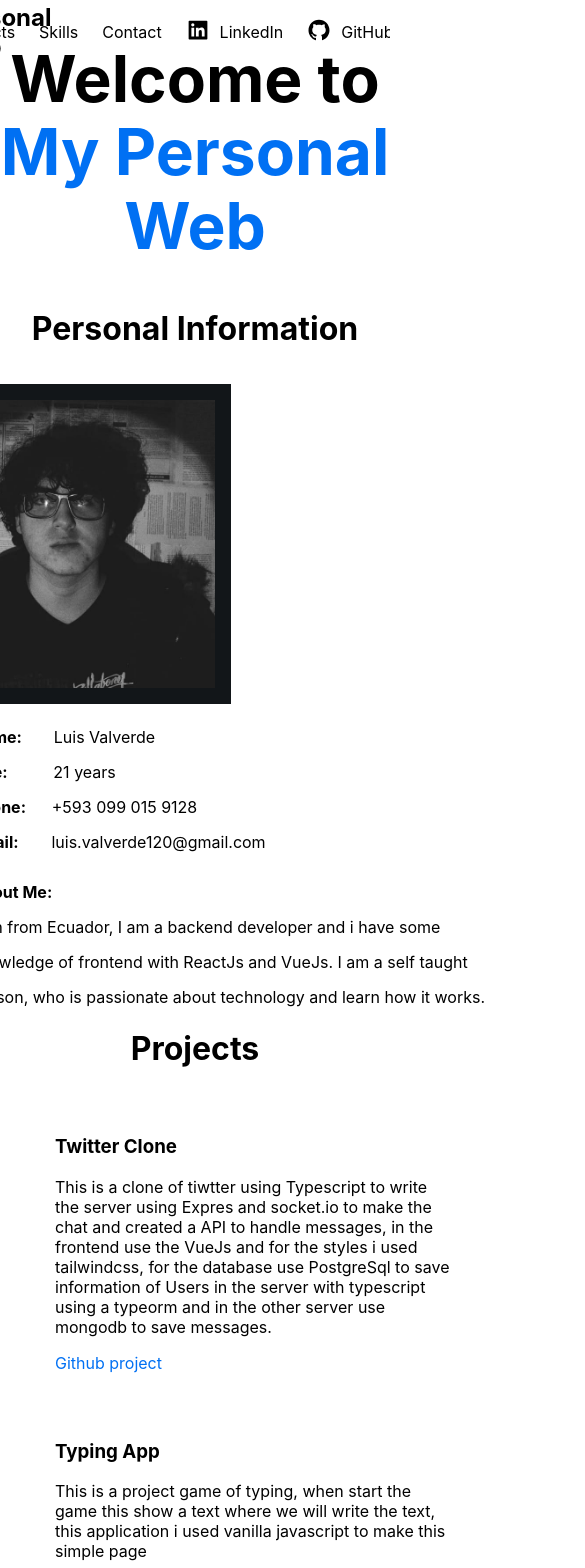
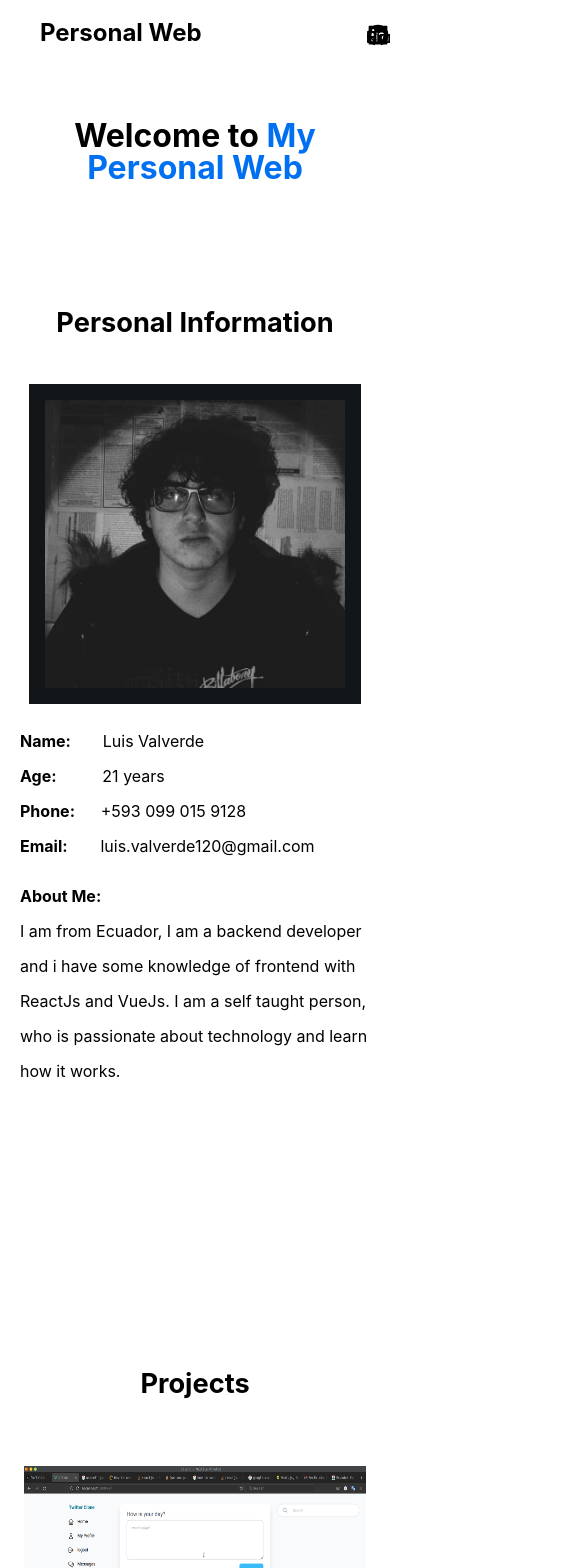
Before and after one commit to luisvalverd/personal-page, a Next.js app: page / in a window 390 px wide. Shown: the top 1568 px of the page, 585 px wide, since content can reach past the window. Built offline with nearby package versions, Linux system fonts and the light colour scheme.

Commit message:
make responsive web

```diff
--- a/components/navbar.tsx
+++ b/components/navbar.tsx
@@ -1,7 +1,7 @@
-import React from "react";
+import React, { useRef, useState, useEffect } from "react";
 import Link from "next/link";
 import styles from "../styles/Navbar.module.css"
-import { AiFillGithub, AiFillLinkedin } from "react-icons/ai";
+import { AiFillGithub, AiFillLinkedin, AiOutlineMenu } from "react-icons/ai";
 
 interface Props {
   background?: string;
@@ -10,7 +10,51 @@ interface Props {
   refProjects?: React.RefObject<HTMLDivElement>;
 }
 
+
 const Navbar: React.FC<Props> = (props: Props) => {
+  const [listStyles, setListStyles] = useState<any>({});
+  const [dropBox, setDropbox] = useState<any>("none");
+  const [links, setLinks] = useState<any>("flex");
+  const [linksDropBox, setLinksDropBox] = useState<any>("none");
+
+  useEffect(() => {
+    if (screen.width <= 660) {
+      setDropbox("visible");
+      setLinks("none");
+    }
+    if (screen.width > 660) {
+      setDropbox("hidden");
+      setLinks("flex");
+    }
+  }, [])
+
+  useEffect(() => {
+
+    const handleDropbox = () => {
+      if (screen.width <= 660) {
+        setDropbox("visible");
+        setLinks("none");
+      }
+      if (screen.width > 660) {
+        setDropbox("hidden");
+        setLinks("flex");
+      }
+    }
+
+    window.addEventListener("resize", handleDropbox);
+
+    return () => {
+      window.removeEventListener("resize", handleDropbox);
+    }
+  })
+
+  const btnDropbox = () => {
+    if (linksDropBox === "none") {
+      setLinksDropBox("flex");
+    } else {
+      setLinksDropBox("none");
+    }
+  }
 
   const btnContact = () => {
     props.refContact.current?.scrollIntoView({ behavior: "smooth" });
@@ -25,7 +69,7 @@ const Navbar: React.FC<Props> = (props: Props) => {
   }
 
   return (
-    <div className={styles.navbar}>
+    <div className={styles.navbar} >
       <div className={props.background}></div>
       <div className={styles.title_navbar} >
         <Link className={styles.title} href="/"><span>Personal Web</span></Link>
@@ -33,23 +77,94 @@ const Navbar: React.FC<Props> = (props: Props) => {
       <div className={styles.links_list}>
         <ul>
 
-          <li className={styles.link}>
+          <li className={styles.dropbox} style={{ visibility: dropBox }}>
+            <button onClick={btnDropbox}>
+              <AiOutlineMenu className={styles.dropbox_icon}></AiOutlineMenu>
+            </button>
+
+            <ul className={styles.dropBox_list} style={{
+              position: 'fixed',
+              right: '10px',
+              top: '4rem',
+              width: "10rem",
+              display: linksDropBox,
+              flexDirection: "column",
+              background: "#0070f3",
+              padding: "0",
+              justifyContent: "left",
+              height: "13rem",
+            }}>
+
+              <li className={styles.link}>
+                <Link href="/">Home</Link>
+              </li>
+
+              <li className={styles.link}>
+                <a onClick={btnProjects}>Projects</a>
+              </li>
+
+              <li className={styles.link}>
+                <a onClick={btnSkill}>Skills</a>
+              </li>
+
+              <li className={styles.link}>
+                <a onClick={btnContact}>Contact</a>
+              </li>
+
+              <li className={styles.link} >
+
+                <Link href="https://www.linkedin.com/in/luis-valverde-102653216" passHref>
+                  <a target="_blanck">
+
+                    <div className={styles.item_icon}>
+                      <AiFillLinkedin className={styles.icons}></AiFillLinkedin>
+                    </div>
+
+                    <span>
+                      LinkedIn
+                    </span>
+
+                  </a>
+                </Link>
+
+              </li>
+              <li className={styles.link}>
+
+                <Link href="https://github.com/luisvalverd" passHref>
+
+                  <a target="_blank">
+                    <div className={styles.item_icon}>
+                      <AiFillGithub className={styles.icons}></AiFillGithub>
+                    </div>
+
+                    <span>
+                      GitHub
+                    </span>
+                  </a>
+
+                </Link>
+
+              </li>
+            </ul>
+          </li>
+
+          <li className={styles.link} style={{ display: links }}>
             <Link href="/">Home</Link>
           </li>
 
-          <li className={styles.link}>
+          <li className={styles.link} style={{ display: links }}>
             <a onClick={btnProjects}>Projects</a>
           </li>
 
-          <li className={styles.link}>
+          <li className={styles.link} style={{ display: links }}>
             <a onClick={btnSkill}>Skills</a>
           </li>
 
-          <li className={styles.link}>
+          <li className={styles.link} style={{ display: links }}>
             <a onClick={btnContact}>Contact</a>
           </li>
 
-          <li className={styles.link}>
+          <li className={styles.link} style={{ display: links }}>
 
             <Link href="https://www.linkedin.com/in/luis-valverde-102653216" passHref>
               <a target="_blanck">
@@ -66,7 +181,7 @@ const Navbar: React.FC<Props> = (props: Props) => {
             </Link>
 
           </li>
-          <li className={styles.link}>
+          <li className={styles.link} style={{ display: links }}>
 
             <Link href="https://github.com/luisvalverd" passHref>
 
--- a/components/projects.tsx
+++ b/components/projects.tsx
@@ -8,7 +8,7 @@ import Link from "next/link";
 
 const Projects: React.FC = () => {
   return (
-    <div>
+    <div className={styles.projects}>
       <h1 className={styles.title_projects}>Projects</h1>
       <ul className={styles.project_list}>
         <li className={styles.project_item}>
@@ -18,7 +18,7 @@ const Projects: React.FC = () => {
           </div>
           <div className={styles.projects_body}>
 
-            <div>
+            <div className={styles.title}>
               <h3>Twitter Clone</h3>
             </div>
             <div className={styles.projects_description}>
@@ -42,16 +42,18 @@ const Projects: React.FC = () => {
           </div>
           <div className={styles.projects_body}>
 
-            <div>
+            <div className={styles.title}>
               <h3>Typing App</h3>
             </div>
-            <p className={styles.projects_description}>
+            <div className={styles.projects_description}>
+              <p >
                 This is a project game of typing, when start the game this show a text where we will write the text,
                 this application i used vanilla javascript to make this simple page
               </p>
               <Link href="https://github.com/luisvalverd/typing-game" passHref>
                 <a className={styles.project_link} target="_blank">Github project</a>
               </Link>
+            </div>
 
           </div>
 
@@ -63,17 +65,18 @@ const Projects: React.FC = () => {
           </div>
           <div className={styles.projects_body}>
 
-            <div>
+            <div className={styles.title}>
               <h3>Agenda de Contactos</h3>
             </div>
-            <p className={styles.projects_description}>
+            <div className={styles.projects_description}>
+              <p>
                 This is my first aplication that I made to learn backend technologys, this is a simple aplication to handle contacts,
                 this apllication is created using NodeJs with Express and Database Postgres, in the styles i use Boostrap.
               </p>
               <Link href="https://github.com/luisvalverd/AgendaContactos" passHref>
                 <a className={styles.project_link} target="_blank">Github project</a>
               </Link>
-
+            </div>
           </div>
 
         </li>
--- a/styles/Home.module.css
+++ b/styles/Home.module.css
@@ -231,8 +231,69 @@
   }
 }
 
-@media screen and (max-height: 800px) {
+@media (prefers-color-scheme: light) {
+  .btn_down {
+    background-color: #BBBBBB;
+  }
+
+  .icons {
+    color: #000;
+  }
+}
+
+/* reponsive */
+
+@media screen and (max-width: 1080px) {
+  .projects {
+    margin-top: 10rem;
+  }
+
+  .contact {
+    padding-left: 4rem;
+  }
+
   .personal_information {
     height: 38rem;
   }
 }
+
+@media screen and (max-width: 412px) {
+
+  .btn_down {
+    left: 80%;
+    right: 2rem;
+  }
+
+  .main {
+    width: 100%;
+    display: flex;
+    justify-content: center;
+  }
+
+  .title {
+    font-size: 2rem;
+    line-height: 2rem;
+    padding-right: 2rem;
+    padding-left: 2rem;
+  }
+
+  .projects {
+    width: 100%;
+  }
+
+  .projects > div {
+    height: auto;
+  }
+
+  .personal_information {
+    height: auto;
+  }
+
+  .skill {
+    width: 100%;
+  }
+
+  .contact {
+    padding: 0;
+  }
+}
--- a/styles/Icons.module.css
+++ b/styles/Icons.module.css
@@ -2,3 +2,9 @@
   width: 2.5em;
   height: 2.5em;
 }
+
+@media (prefers-color-scheme: light) {
+  .arrow_down {
+    color: #fff;
+  }
+}
--- a/styles/Navbar.module.css
+++ b/styles/Navbar.module.css
@@ -1,4 +1,5 @@
 .header {
+
   width: 100%;
 }
 
@@ -86,3 +87,65 @@
   display: flex;
   align-items: center;
 }
+
+.dropbox {
+  display: flex;
+  justify-content: center;
+}
+
+.dropbox > button {
+  display: flex;
+  align-items: center;
+  cursor: pointer;
+  background-color: transparent;
+  border: none;
+  height: 2rem;
+  transition: .2s;
+}
+
+.dropbox > button:hover {
+  background-color: #dedee0;
+}
+
+.dropbox > button:focus {
+  background-color: #dedee0;
+}
+
+.dropbox_icon {
+  color: #000;
+  width: 1.2rem;
+  height: 1.2rem;
+}
+
+@media screen and (max-width: 412px) {
+  .navbar {
+    height: 4rem;
+  }
+
+  .title_navbar {
+    width: 24rem;
+    margin-left: 2rem;
+  }
+
+  .links_list > ul > li {
+    display: flex;
+    position: absolute;
+    justify-content: left;
+  }
+
+  .link {
+    margin-top: 10px;
+    display: flex;
+    justify-content: left;
+  }
+
+  .link:hover {
+    color: #dedede;
+  }
+}
+
+@media (prefers-color-scheme: light) {
+  .navbar {
+    background-color: #fff;
+  }
+}
--- a/styles/Photos.module.css
+++ b/styles/Photos.module.css
@@ -72,3 +72,60 @@
 .name {
   margin-left: 16px;
 }
+
+/* responsive */
+
+@media screen and (max-width: 1430px) {
+  .profile_information {
+    display: flex;
+    flex-direction: row;
+  }
+
+  .profile_information ul {
+    width: 30rem;
+  }
+}
+
+@media screen and (max-width: 1080px) {
+  .profile_image {
+    margin-left: 25%;
+  }
+}
+
+@media screen and (max-width: 412px) {
+
+  .profile_title > h1 {
+    font-size: 1.7em;
+  }
+
+  .profile_image > img {
+    width: 2rem;
+    height: 2rem;
+  }
+
+  .profile_image {
+    display: flex;
+    justify-content: center;
+    margin: 0;
+  }
+
+  .profile_information {
+    display: flex;
+    justify-content: center;
+    flex-direction: column;
+    width: 100%;
+    margin: 0;
+    padding: 0;
+  }
+
+  .profile_information > ul {
+    width: 100% !important;
+    height: auto;
+    margin: 0;
+    padding: 20px;
+  }
+
+  .profile_information > ul > li {
+    width: 100%
+  }
+}
--- a/styles/Projects.module.css
+++ b/styles/Projects.module.css
@@ -37,3 +37,106 @@
 .project_link:hover {
   border-bottom: solid 1px #0070f3;
 }
+
+/* responsive */
+
+@media screen and (max-width: 1080px) {
+  .projects {
+    width: 100%;
+  }
+
+  .project_list {
+    padding: 0;
+    display: flex;
+    flex-direction: column;
+
+  }
+
+  .project_item {
+    display: flex;
+    justify-content: center;
+    align-items: center;
+    flex-direction: column;
+    width: 100%;
+    padding: 0;
+  }
+
+  .projects_body {
+    display: flex;
+    flex-direction: column;
+    margin: 0;
+    padding-left: 1.5rem;
+    padding-right: 1.5rem;
+  }
+
+ .projects_body {
+    display: flex;
+    flex-direction: column;
+    margin: 0;
+    padding-left: 1.5rem;
+    padding-right: 1.5rem;
+  }
+
+  .title {
+    display: flex;
+    justify-content: center;
+  }
+
+  .title > h3 {
+    display: block;
+  }
+
+  .projects_description {
+    text-align: justify;
+  }
+}
+
+@media screen and (max-width: 412px) {
+  .projects {
+    width: 100%;
+  }
+
+  .title_projects {
+    font-size: 1.7rem;
+  }
+
+  .project_list {
+    padding: 0;
+  }
+
+  .project_item {
+    display: flex;
+    flex-wrap: wrap;
+    width: 100%;
+    padding: 0;
+  }
+
+  .projects_body {
+    display: flex;
+    flex-direction: column;
+    margin: 0;
+    padding-left: 1.5rem;
+    padding-right: 1.5rem;
+  }
+
+  .title {
+    display: flex;
+    justify-content: center;
+  }
+
+  .title > h3 {
+    display: block;
+  }
+
+  .projects_image {
+    padding-right: 1.5rem;
+    padding-left: 1.5rem;
+  }
+
+  .projects_description {
+    width: 100%;
+    text-align: justify;
+    display: flex;
+    flex-wrap: wrap;
+  }
+}
--- a/styles/globals.css
+++ b/styles/globals.css
@@ -55,3 +55,9 @@ a {
     background: black;
   }
 }
+
+@media screen and (max-width: 412px) {
+  .animation-navbar {
+    width: 120%;
+  }
+}
```
Also changed, not shown: styles/Skills.module.css (+28 -0 lines). Lines whose indentation alone changed are shown as unchanged.
